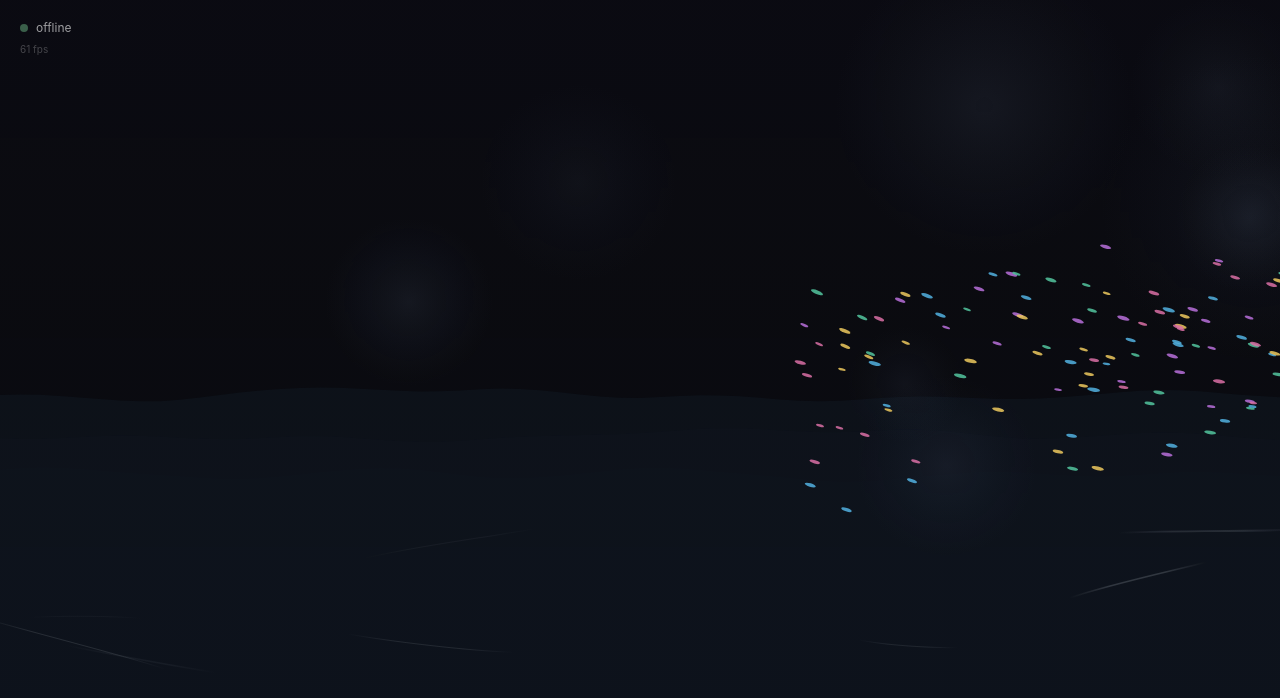
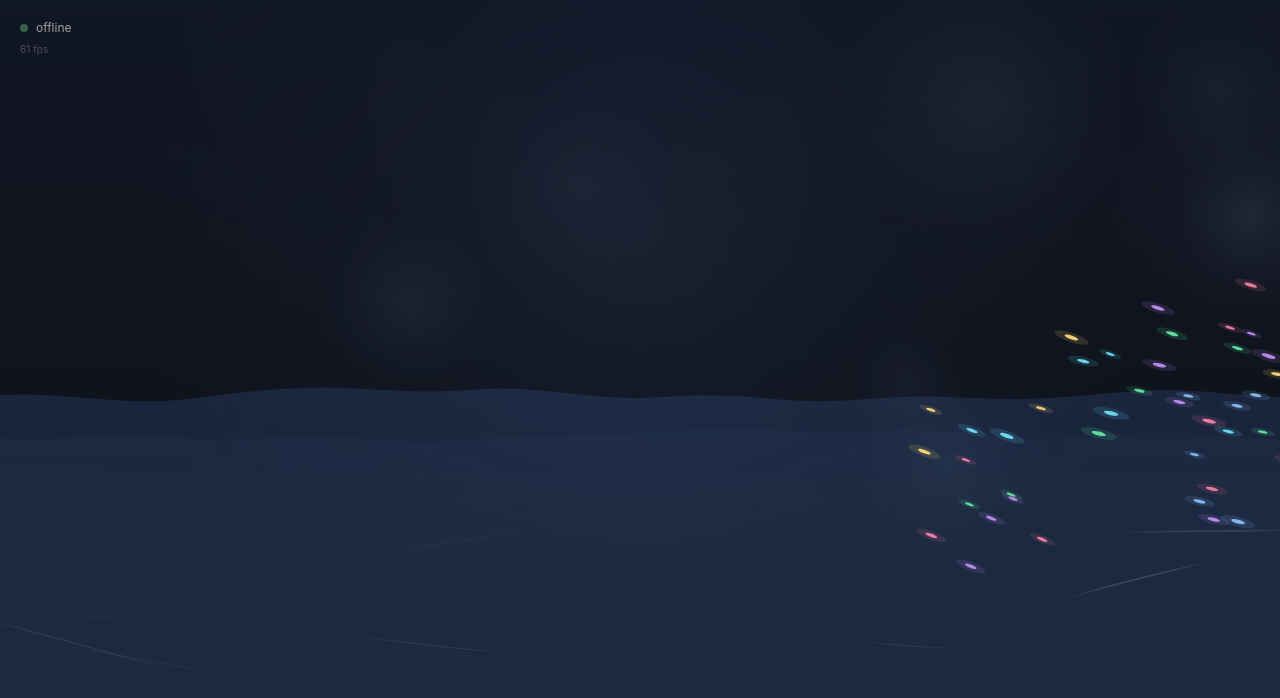
Before and after one commit to aet-mc/absalom-face, a plain HTML site: page renderer/layers/absalom-unified.html in a window 1280 px wide. Drawn offline with Linux system fonts and the light colour scheme.

Commit message:
feat: brighter, more alive idle state - organic wander, ambient glow, vibrant colors

```diff
--- a/renderer/layers/absalom-unified.html
+++ b/renderer/layers/absalom-unified.html
@@ -11,7 +11,7 @@
     html, body {
       width: 100%; height: 100%;
       overflow: hidden;
-      background: #0a0a0f;
+      background: #0d1117; /* Slightly lighter base */
       font-family: -apple-system, BlinkMacSystemFont, sans-serif;
     }
     canvas {
@@ -180,11 +180,11 @@
       sediment.strata = [];
       const numLayers = 12;
       const baseColors = [
-        { h: 220, s: 30, l: 8 },   // deep blue-black
-        { h: 230, s: 25, l: 12 },  // dark slate
-        { h: 200, s: 20, l: 15 },  // deep teal
-        { h: 260, s: 25, l: 10 },  // deep purple
-        { h: 180, s: 15, l: 18 },  // dark cyan
+        { h: 220, s: 40, l: 18 },   // richer blue
+        { h: 200, s: 35, l: 22 },   // teal
+        { h: 260, s: 35, l: 20 },   // purple
+        { h: 180, s: 30, l: 25 },   // cyan
+        { h: 240, s: 30, l: 23 },   // indigo
       ];
 
       for (let i = 0; i < numLayers; i++) {
@@ -327,14 +327,26 @@
                              state.mode === 'responding' ? 0.7 : 0.3;
       weather.pressure += (targetPressure - weather.pressure) * dt * 2;
 
-      // Atmospheric gradient based on pressure
+      // Atmospheric gradient - more colorful
       const gradient = weatherCtx.createLinearGradient(0, 0, 0, H);
-      const darkness = weather.pressure * 0.4;
-      gradient.addColorStop(0, `rgba(20, 20, 40, ${darkness})`);
-      gradient.addColorStop(0.5, `rgba(15, 25, 35, ${darkness * 0.5})`);
-      gradient.addColorStop(1, 'rgba(10, 10, 20, 0)');
+      const intensity = 0.15 + weather.pressure * 0.25;
+      gradient.addColorStop(0, `rgba(30, 40, 80, ${intensity})`);
+      gradient.addColorStop(0.3, `rgba(40, 50, 90, ${intensity * 0.6})`);
+      gradient.addColorStop(0.7, `rgba(20, 35, 60, ${intensity * 0.3})`);
+      gradient.addColorStop(1, 'rgba(15, 25, 45, 0)');
       weatherCtx.fillStyle = gradient;
       weatherCtx.fillRect(0, 0, W, H);
+
+      // Ambient glow at center when idle - shows presence
+      if (state.mode === 'idle') {
+        const pulseIntensity = 0.08 + Math.sin(state.time * 0.5) * 0.04;
+        const centerGlow = weatherCtx.createRadialGradient(W/2, H*0.3, 0, W/2, H*0.3, W*0.4);
+        centerGlow.addColorStop(0, `rgba(100, 140, 200, ${pulseIntensity})`);
+        centerGlow.addColorStop(0.5, `rgba(80, 100, 160, ${pulseIntensity * 0.4})`);
+        centerGlow.addColorStop(1, 'rgba(60, 80, 120, 0)');
+        weatherCtx.fillStyle = centerGlow;
+        weatherCtx.fillRect(0, 0, W, H);
+      }
 
       // Draw clouds
       weather.clouds.forEach(cloud => {
@@ -436,13 +448,14 @@
       crystalFormation: [], // target positions for crystal
     };
 
-    const BOID_COUNT = 120; // Reduced for performance
+    const BOID_COUNT = 80; // Further reduced for mobile 60fps
     const BOID_COLORS = [
-      { h: 200, s: 70, l: 60 },  // cyan
-      { h: 280, s: 60, l: 65 },  // purple
-      { h: 45, s: 80, l: 65 },   // gold
-      { h: 160, s: 50, l: 55 },  // teal
-      { h: 330, s: 60, l: 65 },  // pink
+      { h: 190, s: 85, l: 65 },  // bright cyan
+      { h: 270, s: 75, l: 70 },  // vibrant purple
+      { h: 45, s: 90, l: 68 },   // warm gold
+      { h: 150, s: 70, l: 60 },  // mint green
+      { h: 340, s: 80, l: 68 },  // coral pink
+      { h: 210, s: 80, l: 70 },  // sky blue
     ];
 
     function initMurmuration() {
@@ -480,15 +493,21 @@
     }
 
     function updateMurmuration(dt) {
+      // Add wandering behavior for more alive idle state
+      const wanderAngle = state.time * 0.3;
+      const wanderX = Math.cos(wanderAngle) * 0.3;
+      const wanderY = Math.sin(wanderAngle * 0.7) * 0.2;
+
       const params = {
-        separation: 20,
-        alignment: 60,
-        cohesion: 120,
-        separationForce: 0.04,
-        alignmentForce: 0.05,
-        cohesionForce: 0.03,
-        maxSpeed: state.mode === 'thinking' ? 3 : 1.5,
-        centerAttraction: state.mode === 'thinking' ? 0.002 : 0.001, // Stronger pull to center
+        separation: 18,
+        alignment: 50,
+        cohesion: 100,
+        separationForce: 0.035,
+        alignmentForce: 0.04,
+        cohesionForce: 0.025,
+        maxSpeed: state.mode === 'thinking' ? 3.5 : 2, // Faster idle
+        centerAttraction: state.mode === 'thinking' ? 0.002 : 0.0008,
+        wander: state.mode === 'idle' ? 0.15 : 0, // Wander when idle
       };
 
       // Crystallization during responding
@@ -545,6 +564,14 @@
         ax += (flock.center.x - boid.x) * params.centerAttraction;
         ay += (flock.center.y - boid.y) * params.centerAttraction;
 
+        // Organic wander when idle - each boid has unique noise
+        if (params.wander > 0) {
+          const noiseX = perlin(boid.x * 0.01, state.time * 0.5 + i * 0.1);
+          const noiseY = perlin(boid.y * 0.01, state.time * 0.5 + i * 0.1 + 100);
+          ax += noiseX * params.wander;
+          ay += noiseY * params.wander;
+        }
+
         // Touch interaction
         if (state.touchPos && state.touchStrength > 0) {
           const dx = state.touchPos.x - boid.x;
@@ -595,22 +622,28 @@
     function drawMurmuration() {
       surfaceCtx.clearRect(0, 0, W, H);
 
-      // Batch similar colors to reduce state changes
       flock.boids.forEach(boid => {
         const { h, s, l } = boid.color;
 
-        // Draw boid as simple elongated shape
         const angle = Math.atan2(boid.vy, boid.vx);
         const speed = Math.sqrt(boid.vx * boid.vx + boid.vy * boid.vy);
-        const stretch = 1 + speed * 0.2;
+        const stretch = 1 + speed * 0.25;
 
         surfaceCtx.save();
         surfaceCtx.translate(boid.x, boid.y);
         surfaceCtx.rotate(angle);
 
-        // No shadow blur for performance - use opacity instead
-        const brightness = state.mode === 'thinking' ? l + 10 : l;
-        surfaceCtx.fillStyle = `hsla(${h}, ${s}%, ${brightness}%, 0.85)`;
+        // Outer glow (larger, transparent)
+        const glowSize = boid.size * 2.5;
+        const glowOpacity = state.mode === 'thinking' ? 0.25 : 0.15;
+        surfaceCtx.fillStyle = `hsla(${h}, ${s}%, ${l}%, ${glowOpacity})`;
+        surfaceCtx.beginPath();
+        surfaceCtx.ellipse(0, 0, glowSize * stretch, glowSize * 0.4, 0, 0, Math.PI * 2);
+        surfaceCtx.fill();
+
+        // Core (bright, solid)
+        const brightness = state.mode === 'thinking' ? l + 15 : l + 5;
+        surfaceCtx.fillStyle = `hsla(${h}, ${s}%, ${brightness}%, 0.95)`;
         surfaceCtx.beginPath();
         surfaceCtx.ellipse(0, 0, boid.size * stretch, boid.size * 0.4, 0, 0, Math.PI * 2);
         surfaceCtx.fill();
```
